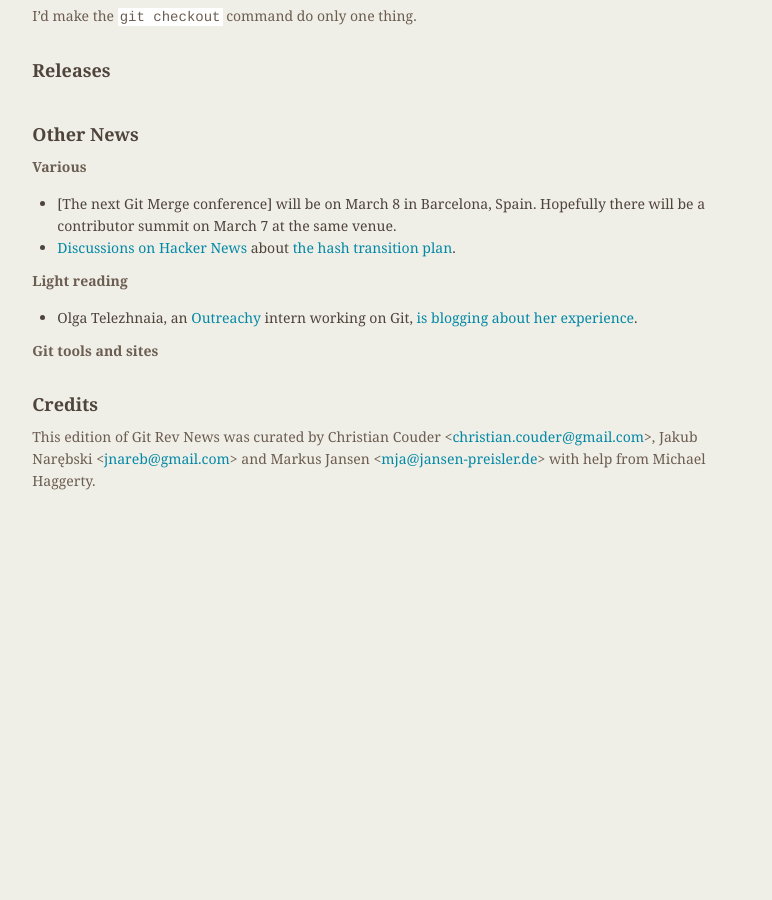
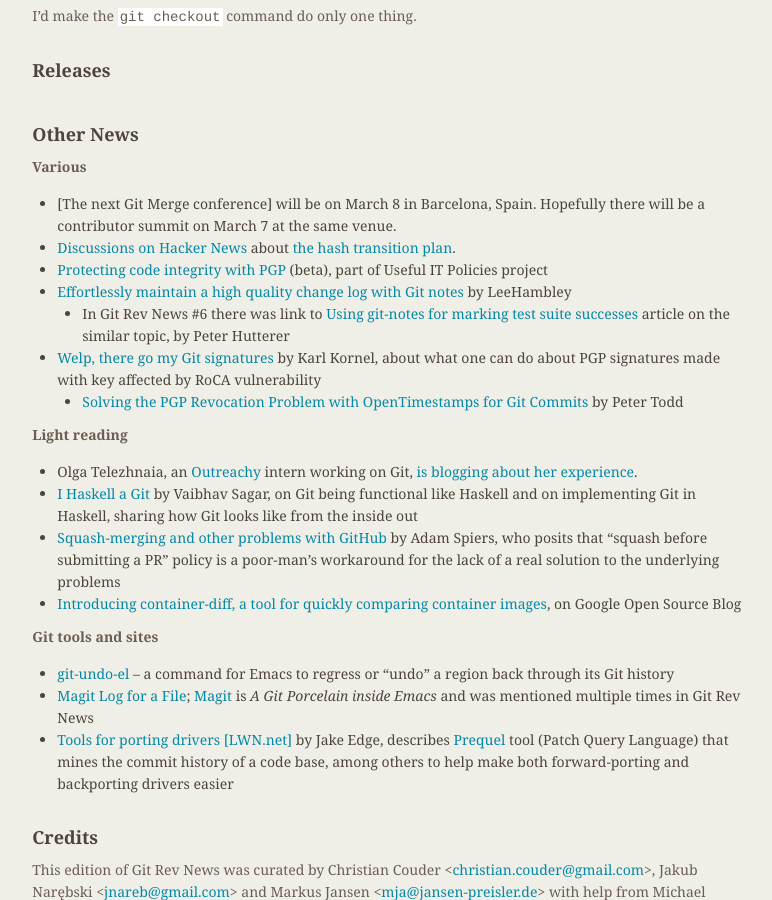
Before and after one commit to git/git.github.io, a Jekyll site: the page built from rev_news/drafts/edition-34.md, in a window 1280 px wide and 900 px high, scrolled down 4407 px. Shown: the whole window, without its empty margins (339-1111 px from the left). Built offline with Jekyll 4.4.1, drawn with Linux system fonts in a browser that asks for light colours; before the commit the page ends 4914 px from its top, so only the background shows below that.

Commit message:
rn-34: Add a few links and tools

```diff
--- a/rev_news/drafts/edition-34.md
+++ b/rev_news/drafts/edition-34.md
@@ -297,13 +297,25 @@
   the same venue.
 * [Discussions on Hacker News](https://news.ycombinator.com/item?id=15819033)
   about [the hash transition plan](https://github.com/git/git/blob/master/Documentation/technical/hash-function-transition.txt).
+* [Protecting code integrity with PGP](https://github.com/lfit/itpol/blob/master/protecting-code-integrity.md) (beta),
+  part of Useful IT Policies project
+* [Effortlessly maintain a high quality change log with Git notes](https://harrow.io/blog/effortlessly-maintain-a-high-quality-change-log-with-little-known-git-tricks/) by LeeHambley
+  * In Git Rev News #6 there was link to [Using git-notes for marking test suite successes](http://who-t.blogspot.de/2015/07/using-git-notes-for-marking-test-suite.html) article on the similar topic, by Peter Hutterer
+* [Welp, there go my Git signatures](http://karl.kornel.us/2017/10/welp-there-go-my-git-signatures/) by Karl Kornel, about what one can do about PGP signatures made with key affected by RoCA vulnerability
+  * [Solving the PGP Revocation Problem with OpenTimestamps for Git Commits](https://petertodd.org/2016/opentimestamps-git-integration) by Peter Todd
 
 __Light reading__
 
 * Olga Telezhnaia, an [Outreachy](https://www.outreachy.org/) intern working on Git,
   [is blogging about her experience](https://medium.com/@olyatelezhnaya).
+* [I Haskell a Git](http://vaibhavsagar.com/blog/2017/08/13/i-haskell-a-git/) by Vaibhav Sagar, on Git being functional like Haskell and on implementing Git in Haskell, sharing how Git looks like from the inside out
+* [Squash-merging and other problems with GitHub](https://blog.adamspiers.org/2017/08/16/squash-merging-and-other-problems-with-github/) by Adam Spiers, who posits that "squash before submitting a PR" policy is a poor-man's workaround for the lack of a real solution to the underlying problems
+* [Introducing container-diff, a tool for quickly comparing container images](https://opensource.googleblog.com/2017/11/container-diff-for-comparing-container-images.html), on Google Open Source Blog
 
 __Git tools and sites__
+* [git-undo-el](https://github.com/jwiegley/git-undo-el) -- a command for Emacs to regress or "undo" a region back through its Git history
+* [Magit Log for a File](http://irreal.org/blog/?p=6754); [Magit](https://magit.vc) is _A Git Porcelain inside Emacs_ and was mentioned multiple times in Git Rev News
+* [Tools for porting drivers [LWN.net]](https://lwn.net/Articles/739578/) by Jake Edge, describes [Prequel](http://prequel-pql.gforge.inria.fr/) tool (Patch Query Language) that mines the commit history of a code base, among others to help make both forward-porting and backporting drivers easier
 
 
 ## Credits
```
